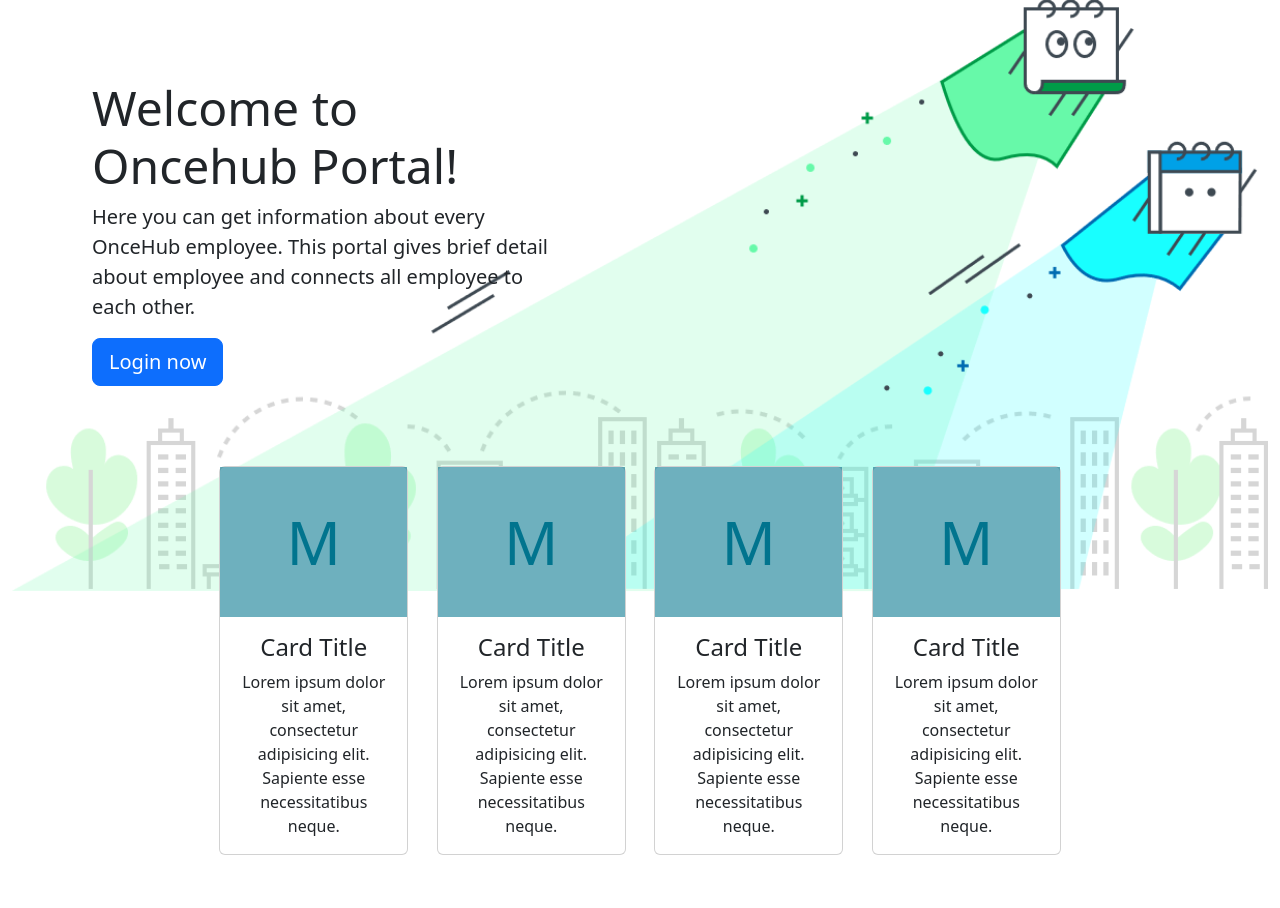
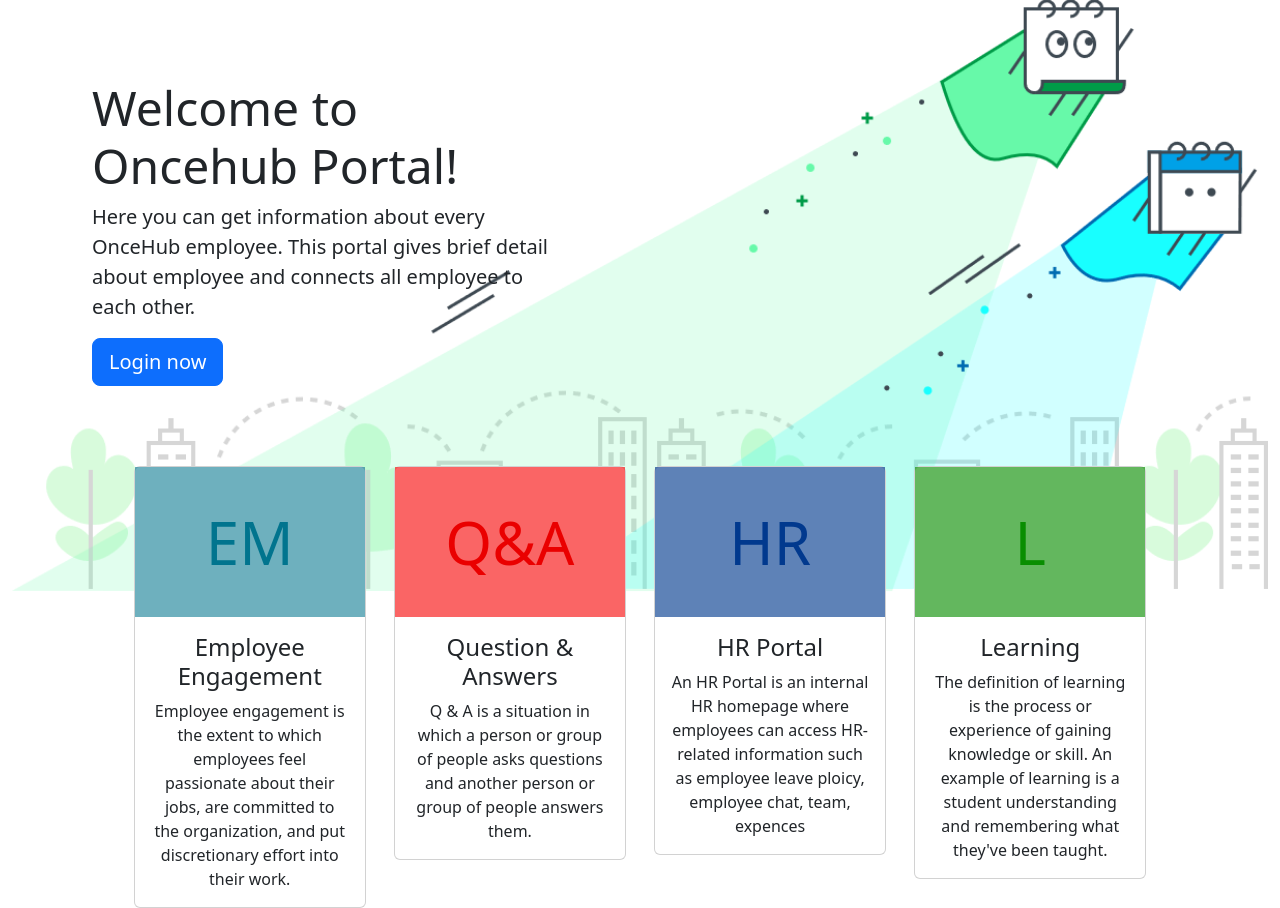
Before and after one commit to ravi-ror/oncehub-portal, a Rails app: page /home in a window 1280 px wide. Shown: the part 102-1010 px from the top of the page. Before the commit the page ends 957 px from the top, so only its background shows below. Run offline with Rails 7, Linux system fonts and the light colour scheme; style sheets or scripts are compiled from the project's sources; parts of the project's set-up code (start-up, migrations or seed data) failed here and were passed over; some libraries are stand-ins or nearby versions.

Commit message:
home page UI changes

```diff
--- a/app/assets/stylesheets/application.scss
+++ b/app/assets/stylesheets/application.scss
@@ -297,6 +297,9 @@
 }
 .align-center > div {
     display: inline-block;
+    &.card-width {
+        width: 20%;
+    }
 }
 
 .chat-box {
--- a/app/views/static/index.html.erb
+++ b/app/views/static/index.html.erb
@@ -11,39 +11,39 @@
     <% end %>
   </div>
   <div class="row text-center align-center">
-    <div class="col-lg-2 col-md-4 mb-2">
+    <div class="card-width">
       <div class="card h-100">
-        <div class="team-intials home-page-items team-skyblue">M</div>
+        <div class="team-intials home-page-items team-skyblue">EM</div>
         <div class="card-body">
-        <h4 class="card-title">Card title</h4>
-        <p class="card-text">Lorem ipsum dolor sit amet, consectetur adipisicing elit. Sapiente esse necessitatibus neque.</p>
+        <h4 class="card-title">Employee engagement</h4>
+        <p class="card-text">Employee engagement is the extent to which employees feel passionate about their jobs, are committed to the organization, and put discretionary effort into their work. </p>
         </div>
       </div>
     </div>
-    <div class="col-lg-2 col-md-4 mb-2">
+    <div class="card-width">
       <div class="card h-100">
-        <div class="team-intials home-page-items team-skyblue">M</div>
+        <div class="team-intials home-page-items team-red">Q&A</div>
         <div class="card-body">
-        <h4 class="card-title">Card title</h4>
-        <p class="card-text">Lorem ipsum dolor sit amet, consectetur adipisicing elit. Sapiente esse necessitatibus neque.</p>
+        <h4 class="card-title">Question & Answers</h4>
+        <p class="card-text">Q & A is a situation in which a person or group of people asks questions and another person or group of people answers them.</p>
         </div>
       </div>
     </div>
-    <div class="col-lg-2 col-md-4 mb-2">
+    <div class="card-width">
       <div class="card h-100">
-        <div class="team-intials home-page-items team-skyblue">M</div>
+        <div class="team-intials home-page-items team-blue">HR</div>
         <div class="card-body">
-        <h4 class="card-title">Card title</h4>
-        <p class="card-text">Lorem ipsum dolor sit amet, consectetur adipisicing elit. Sapiente esse necessitatibus neque.</p>
+        <h4 class="card-title">HR portal</h4>
+        <p class="card-text">An HR Portal is an internal HR homepage where employees can access HR-related information such as employee leave ploicy, employee chat, team, expences</p>
         </div>
       </div>
     </div>
-    <div class="col-lg-2 col-md-4 mb-2">
+    <div class="card-width">
       <div class="card h-100">
-        <div class="team-intials home-page-items team-skyblue">M</div>
+        <div class="team-intials home-page-items team-green">L</div>
         <div class="card-body">
-        <h4 class="card-title">Card title</h4>
-        <p class="card-text">Lorem ipsum dolor sit amet, consectetur adipisicing elit. Sapiente esse necessitatibus neque.</p>
+        <h4 class="card-title">Learning</h4>
+        <p class="card-text">The definition of learning is the process or experience of gaining knowledge or skill. An example of learning is a student understanding and remembering what they've been taught.</p>
         </div>
       </div>
     </div>
```
